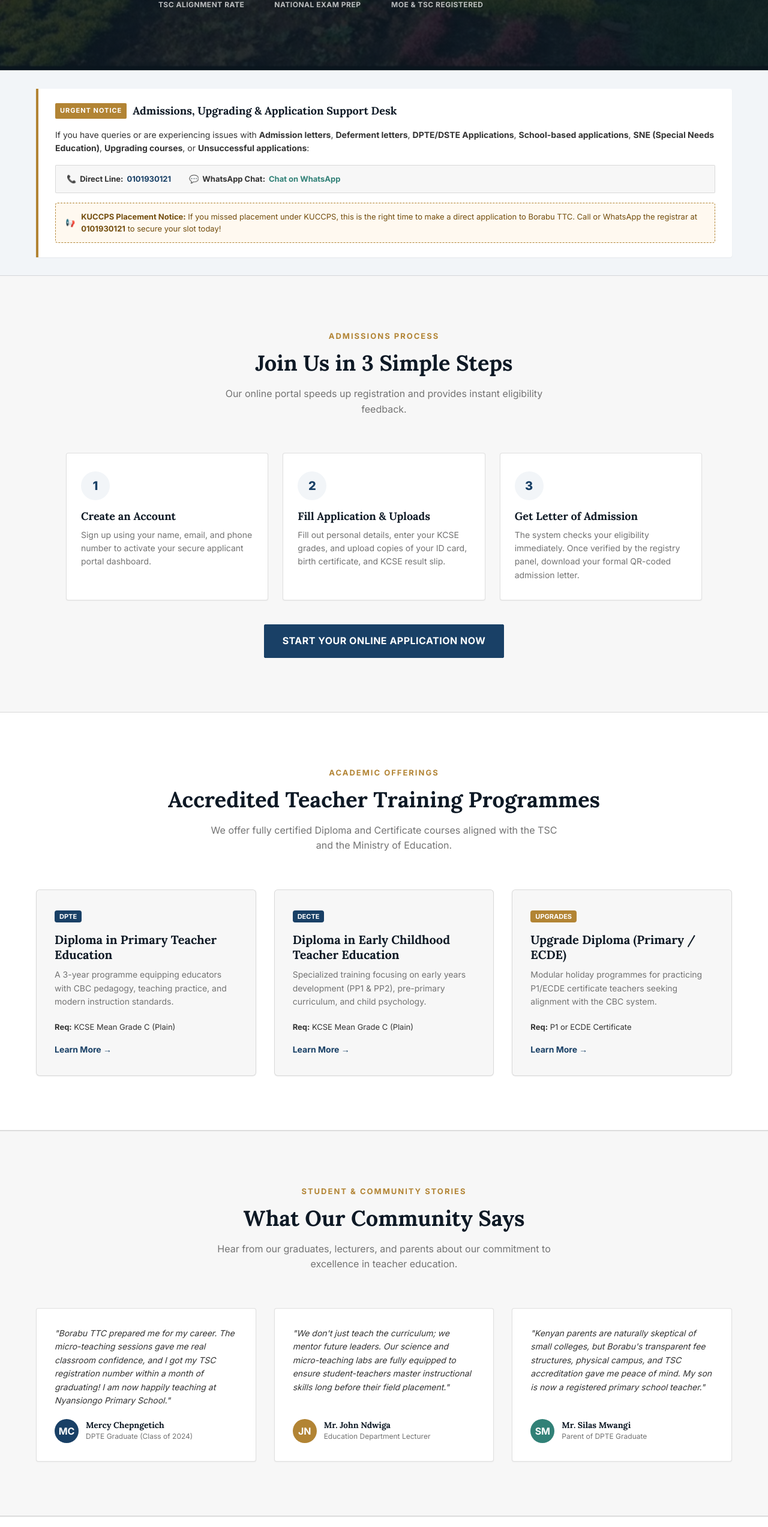
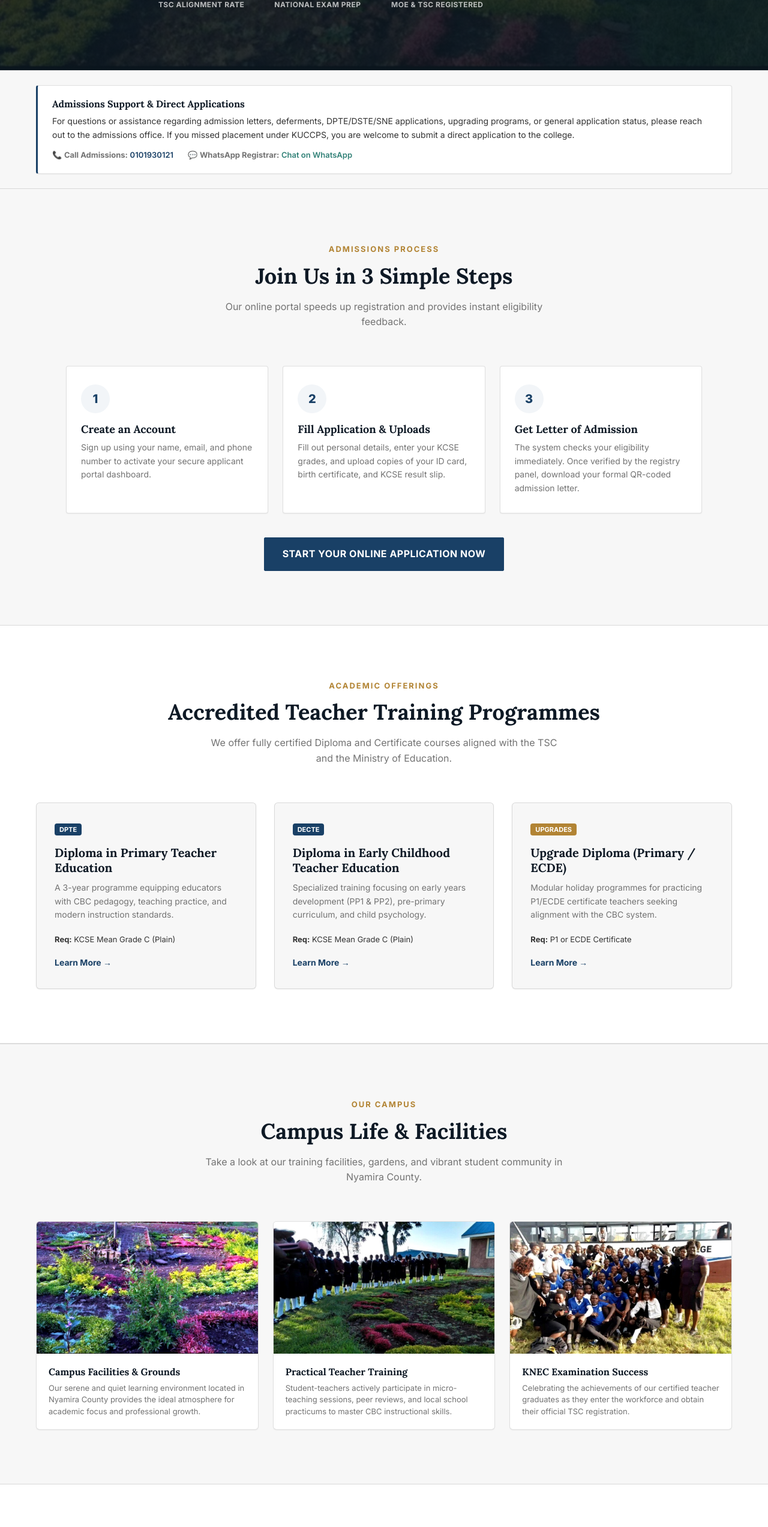
Before and after one commit to Keith5-star/BORABU-TEACHERS-TRAINING-COLLEGE, a Next.js app: page / in a window 1280 px wide. Shown: the part 800-3346 px from the top of the page at 60% size. Built offline with nearby package versions, Linux system fonts and the light colour scheme; no server answers.

Commit message:
feat(ui): refine home page support notice, add real campus facilities gallery, and rewrite testimonials with natural quotes and SVG avatars

```diff
--- a/src/app/(marketing)/page.tsx
+++ b/src/app/(marketing)/page.tsx
@@ -56,35 +56,25 @@ export default function HomePage() {
         </div>
       </section>
 
-      {/* Admissions Support & KUCCPS Notice */}
-      <section style={{ background: 'var(--primary-light)', padding: '30px 0', borderBottom: '1px solid var(--border-light)' }}>
+      {/* Admissions Support & KUCCPS Placement Info */}
+      <section style={{ background: 'var(--bg-main)', padding: '24px 0', borderBottom: '1px solid var(--border-light)' }}>
         <div className="container">
-          <div style={{ background: 'var(--bg-card)', borderLeft: '4px solid var(--accent-gold)', padding: '24px 28px', borderRadius: '0 var(--radius-md) var(--radius-md) 0', boxShadow: 'var(--shadow-sm)', display: 'flex', flexDirection: 'column', gap: '16px' }}>
-            <div style={{ display: 'flex', alignItems: 'center', gap: '10px', flexWrap: 'wrap' }}>
-              <span style={{ background: 'var(--accent-gold)', color: 'white', padding: '4px 8px', fontSize: '11px', fontWeight: 'bold', borderRadius: '2px', textTransform: 'uppercase', letterSpacing: '1px' }}>
-                Urgent Notice
-              </span>
-              <h3 style={{ fontSize: '18px', margin: 0, color: 'var(--text-dark)' }}>
-                Admissions, Upgrading & Application Support Desk
-              </h3>
-            </div>
+          <div style={{ background: 'var(--bg-card)', borderLeft: '3px solid var(--primary-blue)', padding: '20px 24px', borderRadius: 'var(--radius-md)', borderTop: '1px solid var(--border-light)', borderRight: '1px solid var(--border-light)', borderBottom: '1px solid var(--border-light)', boxShadow: 'var(--shadow-sm)' }}>
+            <h3 style={{ fontSize: '16px', fontWeight: '700', marginBottom: '8px', color: 'var(--text-dark)' }}>
+              Admissions Support & Direct Applications
+            </h3>
 
-            <p style={{ fontSize: '14px', lineHeight: '1.6', color: 'var(--text-main)', margin: 0 }}>
-              If you have queries or are experiencing issues with <strong>Admission letters</strong>, <strong>Deferment letters</strong>, <strong>DPTE/DSTE Applications</strong>, <strong>School-based applications</strong>, <strong>SNE (Special Needs Education)</strong>, <strong>Upgrading courses</strong>, or <strong>Unsuccessful applications</strong>:
+            <p style={{ fontSize: '14px', lineHeight: '1.6', color: 'var(--text-main)', margin: '0 0 12px 0' }}>
+              For questions or assistance regarding admission letters, deferments, DPTE/DSTE/SNE applications, upgrading programs, or general application status, please reach out to the admissions office. If you missed placement under KUCCPS, you are welcome to submit a direct application to the college.
             </p>
 
-            <div style={{ display: 'flex', flexWrap: 'wrap', gap: '15px 30px', background: 'var(--bg-main)', padding: '12px 18px', borderRadius: 'var(--radius-sm)', border: '1px solid var(--border-light)' }}>
-              <span style={{ fontSize: '13px', display: 'flex', alignItems: 'center', gap: '6px' }}>
-                📞 <strong>Direct Line:</strong> <a href="tel:0101930121" style={{ color: 'var(--primary-blue)', fontWeight: 'bold' }}>0101930121</a>
+            <div style={{ display: 'flex', flexWrap: 'wrap', gap: '12px 24px', alignItems: 'center', fontSize: '13px' }}>
+              <span style={{ color: 'var(--text-light)' }}>
+                📞 <strong>Call Admissions:</strong> <a href="tel:0101930121" style={{ color: 'var(--primary-blue)', fontWeight: '600' }}>0101930121</a>
               </span>
-              <span style={{ fontSize: '13px', display: 'flex', alignItems: 'center', gap: '6px' }}>
-                💬 <strong>WhatsApp Chat:</strong> <a href="https://wa.me/254101930121" target="_blank" rel="noopener noreferrer" style={{ color: 'var(--accent-teal)', fontWeight: 'bold' }}>Chat on WhatsApp</a>
+              <span style={{ color: 'var(--text-light)' }}>
+                💬 <strong>WhatsApp Registrar:</strong> <a href="https://wa.me/254101930121" target="_blank" rel="noopener noreferrer" style={{ color: 'var(--accent-teal)', fontWeight: '600' }}>Chat on WhatsApp</a>
               </span>
-            </div>
-
-            <div className="alert alert-warning" style={{ margin: 0, padding: '12px 16px', background: 'hsl(38, 100%, 97%)', border: '1px dashed var(--accent-gold)', color: 'hsl(38, 80%, 25%)', fontSize: '13px', display: 'flex', alignItems: 'center', gap: '10px' }}>
-              <span>📢</span>
-              <span><strong>KUCCPS Placement Notice:</strong> If you missed placement under KUCCPS, this is the right time to make a direct application to Borabu TTC. Call or WhatsApp the registrar at <strong>0101930121</strong> to secure your slot today!</span>
             </div>
           </div>
         </div>
@@ -194,22 +184,82 @@ export default function HomePage() {
         </div>
       </section>
 
+      {/* Campus Facilities & Gallery Section */}
+      <section className="section" style={{ background: 'var(--bg-main)', borderTop: '1px solid var(--border-light)', borderBottom: '1px solid var(--border-light)' }}>
+        <div className="container">
+          <div className="section-header">
+            <span className="section-tag">Our Campus</span>
+            <h2 className="section-title">Campus Life & Facilities</h2>
+            <p className="section-desc">Take a look at our training facilities, gardens, and vibrant student community in Nyamira County.</p>
+          </div>
+
+          <div style={{ display: 'grid', gridTemplateColumns: 'repeat(auto-fit, minmax(300px, 1fr))', gap: '24px', marginTop: '40px' }}>
+            <div style={{ background: 'var(--bg-card)', border: '1px solid var(--border-light)', borderRadius: 'var(--radius-lg)', overflow: 'hidden', boxShadow: 'var(--shadow-sm)' }}>
+              <div style={{ height: '220px', overflow: 'hidden', background: '#eee' }}>
+                <img
+                  src="/images/campus_garden.jpg"
+                  alt="Borabu TTC Campus Gardens"
+                  style={{ width: '100%', height: '100%', objectFit: 'cover' }}
+                />
+              </div>
+              <div style={{ padding: '20px' }}>
+                <h4 style={{ fontSize: '16px', color: 'var(--text-dark)', marginBottom: '8px' }}>Campus Facilities & Grounds</h4>
+                <p style={{ fontSize: '13px', color: 'var(--text-light)', lineHeight: '1.5' }}>Our serene and quiet learning environment located in Nyamira County provides the ideal atmosphere for academic focus and professional growth.</p>
+              </div>
+            </div>
+
+            <div style={{ background: 'var(--bg-card)', border: '1px solid var(--border-light)', borderRadius: 'var(--radius-lg)', overflow: 'hidden', boxShadow: 'var(--shadow-sm)' }}>
+              <div style={{ height: '220px', overflow: 'hidden', background: '#eee' }}>
+                <img
+                  src="/images/campus_students_line.jpg"
+                  alt="Student Teacher Training"
+                  style={{ width: '100%', height: '100%', objectFit: 'cover' }}
+                />
+              </div>
+              <div style={{ padding: '20px' }}>
+                <h4 style={{ fontSize: '16px', color: 'var(--text-dark)', marginBottom: '8px' }}>Practical Teacher Training</h4>
+                <p style={{ fontSize: '13px', color: 'var(--text-light)', lineHeight: '1.5' }}>Student-teachers actively participate in micro-teaching sessions, peer reviews, and local school practicums to master CBC instructional skills.</p>
+              </div>
+            </div>
+
+            <div style={{ background: 'var(--bg-card)', border: '1px solid var(--border-light)', borderRadius: 'var(--radius-lg)', overflow: 'hidden', boxShadow: 'var(--shadow-sm)' }}>
+              <div style={{ height: '220px', overflow: 'hidden', background: '#eee' }}>
+                <img
+                  src="/images/campus_celebration.jpg"
+                  alt="Borabu TTC Graduation & Celebration"
+                  style={{ width: '100%', height: '100%', objectFit: 'cover' }}
+                />
+              </div>
+              <div style={{ padding: '20px' }}>
+                <h4 style={{ fontSize: '16px', color: 'var(--text-dark)', marginBottom: '8px' }}>KNEC Examination Success</h4>
+                <p style={{ fontSize: '13px', color: 'var(--text-light)', lineHeight: '1.5' }}>Celebrating the achievements of our certified teacher graduates as they enter the workforce and obtain their official TSC registration.</p>
+              </div>
+            </div>
+          </div>
+        </div>
+      </section>
+
       {/* Testimonials Section */}
-      <section className="section" style={{ background: 'var(--bg-main)', borderTop: '1px solid var(--border-light)', borderBottom: '1px solid var(--border-light)' }}>
+      <section className="section" style={{ background: 'var(--bg-card)', borderBottom: '1px solid var(--border-light)' }}>
         <div className="container">
           <div className="section-header">
             <span className="section-tag">Student & Community Stories</span>
             <h2 className="section-title">What Our Community Says</h2>
-            <p className="section-desc">Hear from our graduates, lecturers, and parents about our commitment to excellence in teacher education.</p>
+            <p className="section-desc">Hear from our graduates, lecturers, and parents about their actual experiences at the college.</p>
           </div>
 
           <div className="card-grid" style={{ gridTemplateColumns: 'repeat(auto-fit, minmax(280px, 1fr))', gap: '30px', marginTop: '40px' }}>
-            <div className="card" style={{ display: 'flex', flexDirection: 'column', justifyContent: 'space-between', height: '100%', background: 'var(--bg-card)' }}>
+            <div className="card" style={{ display: 'flex', flexDirection: 'column', justifyContent: 'space-between', height: '100%', background: 'var(--bg-main)' }}>
               <p style={{ fontStyle: 'italic', color: 'var(--text-main)', fontSize: '14px', lineHeight: '1.6', marginBottom: '20px' }}>
-                "Borabu TTC prepared me for my career. The micro-teaching sessions gave me real classroom confidence, and I got my TSC registration number within a month of graduating! I am now happily teaching at Nyansiongo Primary School."
+                "I joined Borabu in 2022 for the primary teaching diploma. The lecturers are very supportive—they really walk with you during school practice. I completed my KNEC exams last year and I'm already teaching at a local primary school here in Nyamira."
               </p>
               <div style={{ display: 'flex', alignItems: 'center', gap: '12px' }}>
-                <div style={{ width: '40px', height: '40px', borderRadius: '50%', background: 'var(--primary-blue)', color: 'white', display: 'flex', alignItems: 'center', justifyContent: 'center', fontWeight: 'bold' }}>MC</div>
+                <div style={{ width: '40px', height: '40px', borderRadius: '50%', background: 'var(--primary-light)', display: 'flex', alignItems: 'center', justifyContent: 'center' }}>
+                  <svg width="24" height="24" viewBox="0 0 24 24" fill="none" stroke="var(--primary-blue)" strokeWidth="2" strokeLinecap="round" strokeLinejoin="round">
+                    <path d="M20 21v-2a4 4 0 0 0-4-4H8a4 4 0 0 0-4 4v2"></path>
+                    <circle cx="12" cy="7" r="4"></circle>
+                  </svg>
+                </div>
                 <div>
                   <h4 style={{ fontSize: '14px', margin: 0 }}>Mercy Chepngetich</h4>
                   <p style={{ fontSize: '12px', color: 'var(--text-light)', margin: 0 }}>DPTE Graduate (Class of 2024)</p>
@@ -217,12 +267,17 @@ export default function HomePage() {
               </div>
             </div>
 
-            <div className="card" style={{ display: 'flex', flexDirection: 'column', justifyContent: 'space-between', height: '100%', background: 'var(--bg-card)' }}>
+            <div className="card" style={{ display: 'flex', flexDirection: 'column', justifyContent: 'space-between', height: '100%', background: 'var(--bg-main)' }}>
               <p style={{ fontStyle: 'italic', color: 'var(--text-main)', fontSize: '14px', lineHeight: '1.6', marginBottom: '20px' }}>
-                "We don't just teach the curriculum; we mentor future leaders. Our science and micro-teaching labs are fully equipped to ensure student-teachers master instructional skills long before their field placement."
+                "We focus heavily on hands-on practice. Before our student-teachers go for their external teaching practice, we take them through micro-teaching sessions where they practice lesson delivery with their peers. It builds their confidence early."
               </p>
               <div style={{ display: 'flex', alignItems: 'center', gap: '12px' }}>
-                <div style={{ width: '40px', height: '40px', borderRadius: '50%', background: 'var(--accent-gold)', color: 'white', display: 'flex', alignItems: 'center', justifyContent: 'center', fontWeight: 'bold' }}>JN</div>
+                <div style={{ width: '40px', height: '40px', borderRadius: '50%', background: 'hsl(38, 92%, 96%)', display: 'flex', alignItems: 'center', justifyContent: 'center' }}>
+                  <svg width="24" height="24" viewBox="0 0 24 24" fill="none" stroke="var(--accent-gold)" strokeWidth="2" strokeLinecap="round" strokeLinejoin="round">
+                    <path d="M20 21v-2a4 4 0 0 0-4-4H8a4 4 0 0 0-4 4v2"></path>
+                    <circle cx="12" cy="7" r="4"></circle>
+                  </svg>
+                </div>
                 <div>
                   <h4 style={{ fontSize: '14px', margin: 0 }}>Mr. John Ndwiga</h4>
                   <p style={{ fontSize: '12px', color: 'var(--text-light)', margin: 0 }}>Education Department Lecturer</p>
@@ -230,12 +285,17 @@ export default function HomePage() {
               </div>
             </div>
 
-            <div className="card" style={{ display: 'flex', flexDirection: 'column', justifyContent: 'space-between', height: '100%', background: 'var(--bg-card)' }}>
+            <div className="card" style={{ display: 'flex', flexDirection: 'column', justifyContent: 'space-between', height: '100%', background: 'var(--bg-main)' }}>
               <p style={{ fontStyle: 'italic', color: 'var(--text-main)', fontSize: '14px', lineHeight: '1.6', marginBottom: '20px' }}>
-                "Kenyan parents are naturally skeptical of small colleges, but Borabu's transparent fee structures, physical campus, and TSC accreditation gave me peace of mind. My son is now a registered primary school teacher."
+                "My daughter finished her DPTE course here. What pleased me most was that the fees were exactly as advertised—no hidden charges midway through the term. She has already received her TSC registration number."
               </p>
               <div style={{ display: 'flex', alignItems: 'center', gap: '12px' }}>
-                <div style={{ width: '40px', height: '40px', borderRadius: '50%', background: 'var(--accent-teal)', color: 'white', display: 'flex', alignItems: 'center', justifyContent: 'center', fontWeight: 'bold' }}>SM</div>
+                <div style={{ width: '40px', height: '40px', borderRadius: '50%', background: 'hsl(172, 45%, 95%)', display: 'flex', alignItems: 'center', justifyContent: 'center' }}>
+                  <svg width="24" height="24" viewBox="0 0 24 24" fill="none" stroke="var(--accent-teal)" strokeWidth="2" strokeLinecap="round" strokeLinejoin="round">
+                    <path d="M20 21v-2a4 4 0 0 0-4-4H8a4 4 0 0 0-4 4v2"></path>
+                    <circle cx="12" cy="7" r="4"></circle>
+                  </svg>
+                </div>
                 <div>
                   <h4 style={{ fontSize: '14px', margin: 0 }}>Mr. Silas Mwangi</h4>
                   <p style={{ fontSize: '12px', color: 'var(--text-light)', margin: 0 }}>Parent of DPTE Graduate</p>
```
